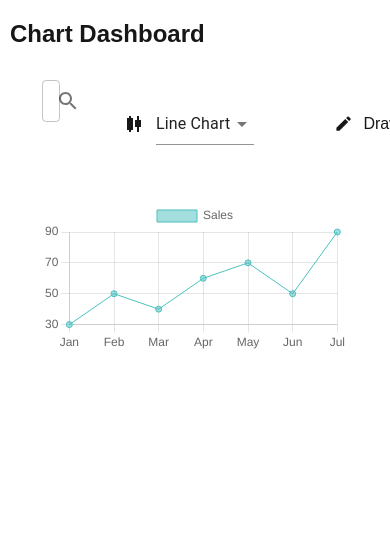
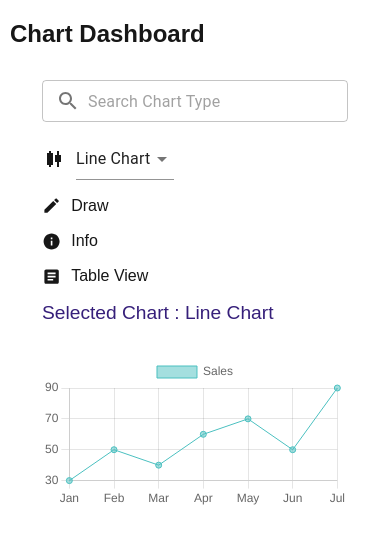
Before and after one commit to geetakhanchi/Chart-types, a Next.js app: page / in a window 390 px wide. Shown: the top 544 px of the page. Built offline with nearby package versions, Linux system fonts and the light colour scheme.

Commit message:
make responsive for mobile view

```diff
--- a/app/components/Chart.tsx
+++ b/app/components/Chart.tsx
@@ -32,6 +32,7 @@ import InfoIcon from "@mui/icons-material/Info";
 import ArticleIcon from "@mui/icons-material/Article";
 import EditIcon from "@mui/icons-material/Edit";
 import { SelectChangeEvent } from "@mui/material";
+import useMediaQuery from "@mui/material/useMediaQuery";
 
 ChartJS.register(
   CategoryScale,
@@ -103,6 +104,7 @@ const dualAxisChartData = {
 export default function ChartComponent() {
   const [chartType, setChartType] = useState<string>("line");
   const [searchTerm, setSearchTerm] = useState<string>("");
+  const matches = useMediaQuery("(min-width:600px)");
 
   const chartTypes = [
     { value: "line", label: "Line Chart" },
@@ -130,7 +132,12 @@ export default function ChartComponent() {
 
   return (
     <Box p={4}>
-      <Box display="flex" gap={10} mb={4}>
+      <Box
+        display="flex"
+        gap={!matches ? 2 : 10}
+        mb={4}
+        flexDirection={!matches ? "column" : "row"}
+      >
         <TextField
           placeholder="Search Chart Type"
           variant="outlined"
```
